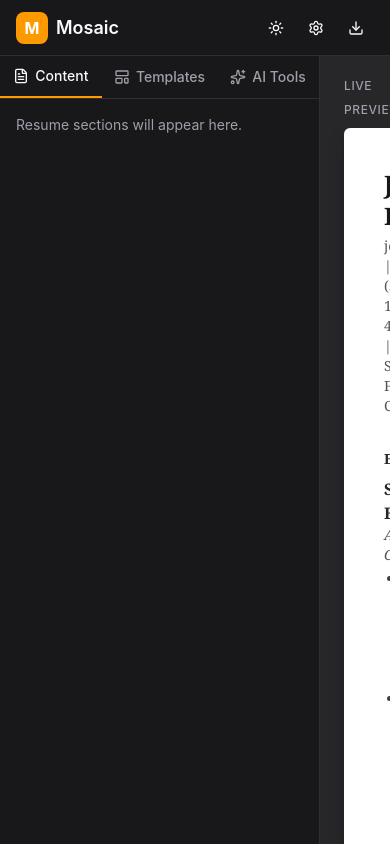
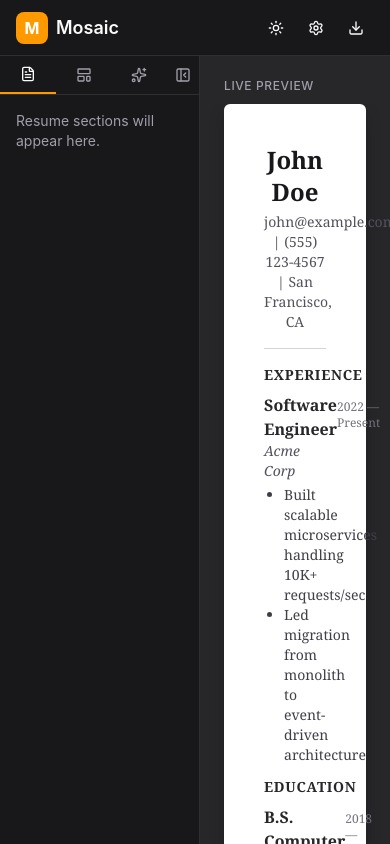
Before and after one commit to Anoop-Chandra-19/mosaic, a React (Vite) app: page / in a window 390 px wide. Built offline with nearby package versions, Linux system fonts and the light colour scheme.

Commit message:
feat: made the sidebar responsive

```diff
--- a/src/components/layout/Sidebar.tsx
+++ b/src/components/layout/Sidebar.tsx
@@ -1,5 +1,6 @@
-import { FileText, LayoutTemplate, Sparkles } from 'lucide-react';
-import { useUIStore, type SidebarTab } from '@/stores/uiStore';
+import { useCallback, useRef } from 'react';
+import { FileText, LayoutTemplate, PanelLeftClose, PanelLeftOpen, Sparkles } from 'lucide-react';
+import { useUIStore, type SidebarTab, SIDEBAR_MIN_PX, SIDEBAR_MAX_RATIO } from '@/stores/uiStore';
 
 const tabs: { id: SidebarTab; label: string; icon: React.ReactNode }[] = [
   { id: 'content', label: 'Content', icon: <FileText className="h-4 w-4" /> },
@@ -8,25 +9,90 @@ const tabs: { id: SidebarTab; label: string; icon: React.ReactNode }[] = [
 ];
 
 export function Sidebar() {
-  const { activeSidebarTab, setActiveSidebarTab } = useUIStore();
+  const {
+    activeSidebarTab,
+    setActiveSidebarTab,
+    sidebarRatio,
+    sidebarCollapsed,
+    setSidebarRatio,
+    toggleSidebarCollapsed,
+  } = useUIStore();
+  const sidebarRef = useRef<HTMLElement>(null);
+
+  const onPointerDown = useCallback(
+    (e: React.PointerEvent) => {
+      e.preventDefault();
+      const sidebar = sidebarRef.current;
+      const vw = window.innerWidth;
+
+      const onPointerMove = (ev: PointerEvent) => {
+        const ratio = ev.clientX / vw;
+        const clampedPx = Math.max(SIDEBAR_MIN_PX, ratio * vw);
+        const clampedRatio = Math.min(SIDEBAR_MAX_RATIO, clampedPx / vw);
+        if (sidebar) {
+          sidebar.style.width = `${clampedRatio * 100}vw`;
+        }
+      };
+
+      const onPointerUp = (ev: PointerEvent) => {
+        const ratio = ev.clientX / vw;
+        setSidebarRatio(ratio);
+        document.removeEventListener('pointermove', onPointerMove);
+        document.removeEventListener('pointerup', onPointerUp);
+        document.body.style.cursor = '';
+        document.body.style.userSelect = '';
+      };
+
+      document.body.style.cursor = 'col-resize';
+      document.body.style.userSelect = 'none';
+      document.addEventListener('pointermove', onPointerMove);
+      document.addEventListener('pointerup', onPointerUp);
+    },
+    [setSidebarRatio]
+  );
+
+  if (sidebarCollapsed) {
+    return (
+      <aside className="flex shrink-0 flex-col border-r border-border bg-card">
+        <button
+          onClick={toggleSidebarCollapsed}
+          className="p-2.5 text-muted-foreground hover:text-foreground transition-colors"
+          aria-label="Expand sidebar"
+        >
+          <PanelLeftOpen className="h-4 w-4" />
+        </button>
+      </aside>
+    );
+  }
 
   return (
-    <aside className="flex w-80 shrink-0 flex-col border-r border-border bg-card">
-      <div className="flex border-b border-border">
+    <aside
+      ref={sidebarRef}
+      className="relative flex shrink-0 flex-col border-r border-border bg-card"
+      style={{ width: `max(${SIDEBAR_MIN_PX}px, ${sidebarRatio * 100}vw)` }}
+    >
+      <div className="flex border-b border-border @container/tabs">
         {tabs.map((tab) => (
           <button
             key={tab.id}
             onClick={() => setActiveSidebarTab(tab.id)}
-            className={`flex flex-1 items-center justify-center gap-1.5 px-3 py-2.5 text-sm font-medium transition-colors ${
+            className={`flex flex-1 items-center justify-center gap-1.5 px-2 py-2.5 text-sm font-medium transition-colors ${
               activeSidebarTab === tab.id
                 ? 'border-b-2 border-amber-500 text-foreground'
                 : 'text-muted-foreground hover:text-foreground'
             }`}
           >
             {tab.icon}
-            {tab.label}
+            <span className="hidden @[18rem]/tabs:inline">{tab.label}</span>
           </button>
         ))}
+        <button
+          onClick={toggleSidebarCollapsed}
+          className="shrink-0 px-2 text-muted-foreground hover:text-foreground transition-colors"
+          aria-label="Collapse sidebar"
+        >
+          <PanelLeftClose className="h-4 w-4" />
+        </button>
       </div>
 
       <div className="flex-1 overflow-y-auto p-4">
@@ -42,6 +108,12 @@ export function Sidebar() {
           </div>
         )}
       </div>
+
+      {/* Resize handle */}
+      <div
+        onPointerDown={onPointerDown}
+        className="absolute top-0 right-0 bottom-0 w-1 cursor-col-resize hover:bg-amber-500/40 active:bg-amber-500/60 transition-colors"
+      />
     </aside>
   );
 }
--- a/src/stores/uiStore.ts
+++ b/src/stores/uiStore.ts
@@ -3,11 +3,20 @@ import { persist } from 'zustand/middleware';
 
 export type SidebarTab = 'content' | 'templates' | 'ai';
 
+/** Sidebar width stored as a ratio (0–1) of the viewport width */
+export const SIDEBAR_DEFAULT_RATIO = 0.22;
+export const SIDEBAR_MIN_PX = 200;
+export const SIDEBAR_MAX_RATIO = 0.4;
+
 interface UIState {
   darkMode: boolean;
   activeSidebarTab: SidebarTab;
+  sidebarRatio: number;
+  sidebarCollapsed: boolean;
   toggleDarkMode: () => void;
   setActiveSidebarTab: (tab: SidebarTab) => void;
+  setSidebarRatio: (ratio: number) => void;
+  toggleSidebarCollapsed: () => void;
 }
 
 export const useUIStore = create<UIState>()(
@@ -15,8 +24,13 @@ export const useUIStore = create<UIState>()(
     (set) => ({
       darkMode: true,
       activeSidebarTab: 'content',
+      sidebarRatio: SIDEBAR_DEFAULT_RATIO,
+      sidebarCollapsed: false,
       toggleDarkMode: () => set((state) => ({ darkMode: !state.darkMode })),
       setActiveSidebarTab: (tab) => set({ activeSidebarTab: tab }),
+      setSidebarRatio: (ratio) =>
+        set({ sidebarRatio: Math.min(SIDEBAR_MAX_RATIO, Math.max(0.1, ratio)) }),
+      toggleSidebarCollapsed: () => set((state) => ({ sidebarCollapsed: !state.sidebarCollapsed })),
     }),
     {
       name: 'mosaic-ui',
```
